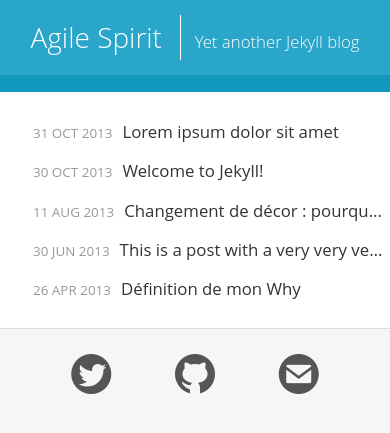
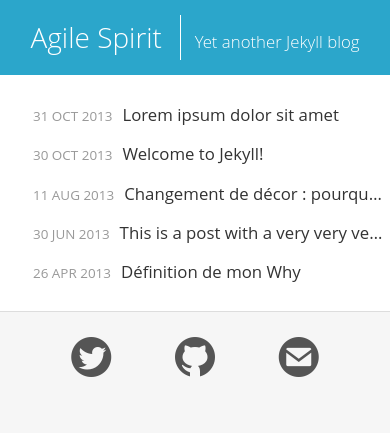
Before and after one commit to AgileSpirit/agilespirit.github.io, a Jekyll site: the page built from index.html, in a window 390 px wide. Shown: the top 433 px of the page. Built offline with Jekyll 4.4.1, drawn with Linux system fonts in a browser that asks for light colours; Markdown is read by kramdown in place of the engine named in the settings.

Commit message:
Change menu style

```diff
--- a/css/styles.css
+++ b/css/styles.css
@@ -171,7 +171,7 @@ body {
   #github-ribbon {
     display: none;
   }
-  #navigation {
+  #header-bottom {
     display: none;
   }
   #footer .wrapper .block {
```
